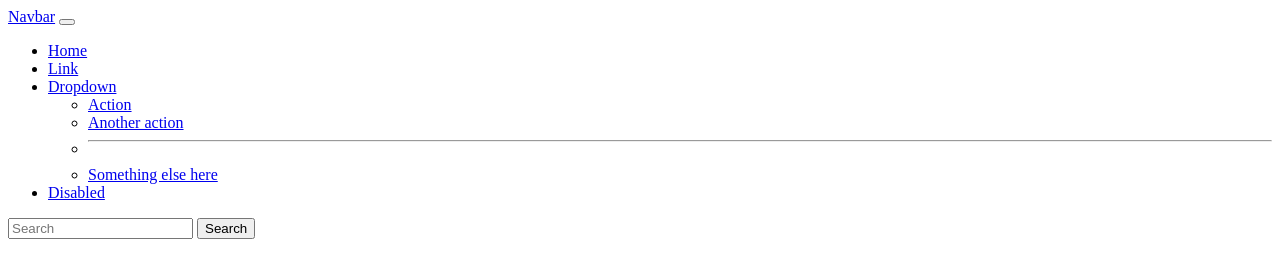
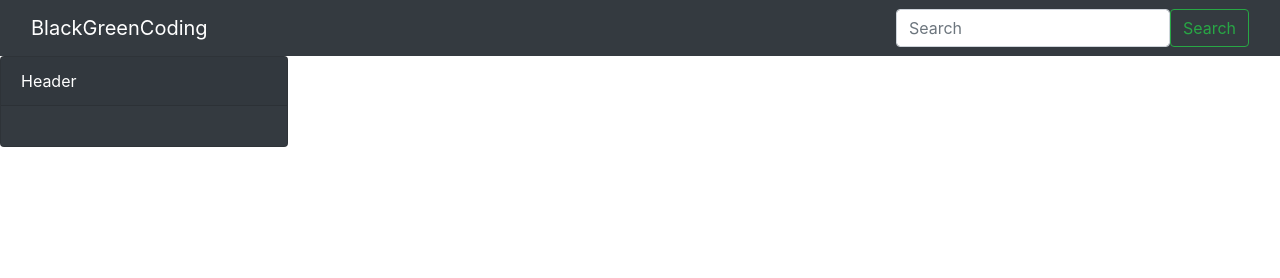
Before and after one commit to BlackGreenCoding/Forumwebsite, a plain HTML site: page index.html in a window 1280 px wide. Drawn offline with nearby package versions, Linux system fonts and the light colour scheme.

Commit message:
nevdar added

```diff
--- a/index.html
+++ b/index.html
@@ -1,41 +1,37 @@
-<!Doctype html>
-<html>
-<body>
-  <nav class="navbar navbar-expand-lg navbar-light bg-light">
-    <div class="container-fluid">
-      <a class="navbar-brand" href="#">Navbar</a>
-      <button class="navbar-toggler" type="button" data-bs-toggle="collapse" data-bs-target="#navbarSupportedContent" aria-controls="navbarSupportedContent" aria-expanded="false" aria-label="Toggle navigation">
-        <span class="navbar-toggler-icon"></span>
-      </button>
-      <div class="collapse navbar-collapse" id="navbarSupportedContent">
-        <ul class="navbar-nav me-auto mb-2 mb-lg-0">
-          <li class="nav-item">
-            <a class="nav-link active" aria-current="page" href="#">Home</a>
-          </li>
-          <li class="nav-item">
-            <a class="nav-link" href="#">Link</a>
-          </li>
-          <li class="nav-item dropdown">
-            <a class="nav-link dropdown-toggle" href="#" id="navbarDropdown" role="button" data-bs-toggle="dropdown" aria-expanded="false">
-              Dropdown
-            </a>
-            <ul class="dropdown-menu" aria-labelledby="navbarDropdown">
-              <li><a class="dropdown-item" href="#">Action</a></li>
-              <li><a class="dropdown-item" href="#">Another action</a></li>
-              <li><hr class="dropdown-divider"></li>
-              <li><a class="dropdown-item" href="#">Something else here</a></li>
-            </ul>
-          </li>
-          <li class="nav-item">
-            <a class="nav-link disabled" href="#" tabindex="-1" aria-disabled="true">Disabled</a>
-          </li>
-        </ul>
+<!doctype html>
+<html lang="en">
+  <head>
+    <!-- Required meta tags -->
+    <meta charset="utf-8">
+    <meta name="viewport" content="width=device-width, initial-scale=1, shrink-to-fit=no">
+
+    <!-- Bootstrap CSS -->
+    <link rel="stylesheet" href="https://maxcdn.bootstrapcdn.com/bootstrap/4.0.0/css/bootstrap.min.css" integrity="sha384-Gn5384xqQ1aoWXA+058RXPxPg6fy4IWvTNh0E263XmFcJlSAwiGgFAW/dAiS6JXm" crossorigin="anonymous">
+
+    <title>BlackGreenCoding</title>
+  </head>
+  <body>
+    <!-- navigation bar colour -->
+    <nav class="navbar navbar-light bg-dark">
+      <div class="container-fluid">
+        <a class="navbar-brand text-white">BlackGreenCoding</a>
         <form class="d-flex">
           <input class="form-control me-2" type="search" placeholder="Search" aria-label="Search">
           <button class="btn btn-outline-success" type="submit">Search</button>
         </form>
       </div>
+    </nav>
+
+    <div class="card text-white bg-dark mb-3" style="max-width: 18rem;">
+      <div class="card-header">Header</div>
+      <div class="card-body">
+
+      </div>
     </div>
-  </nav>
-</body>
+    <!-- Optional JavaScript -->
+    <!-- jQuery first, then Popper.js, then Bootstrap JS -->
+    <script src="https://code.jquery.com/jquery-3.2.1.slim.min.js" integrity="sha384-KJ3o2DKtIkvYIK3UENzmM7KCkRr/rE9/Qpg6aAZGJwFDMVNA/GpGFF93hXpG5KkN" crossorigin="anonymous"></script>
+    <script src="https://cdnjs.cloudflare.com/ajax/libs/popper.js/1.12.9/umd/popper.min.js" integrity="sha384-ApNbgh9B+Y1QKtv3Rn7W3mgPxhU9K/ScQsAP7hUibX39j7fakFPskvXusvfa0b4Q" crossorigin="anonymous"></script>
+    <script src="https://maxcdn.bootstrapcdn.com/bootstrap/4.0.0/js/bootstrap.min.js" integrity="sha384-JZR6Spejh4U02d8jOt6vLEHfe/JQGiRRSQQxSfFWpi1MquVdAyjUar5+76PVCmYl" crossorigin="anonymous"></script>
+  </body>
 </html>
```
